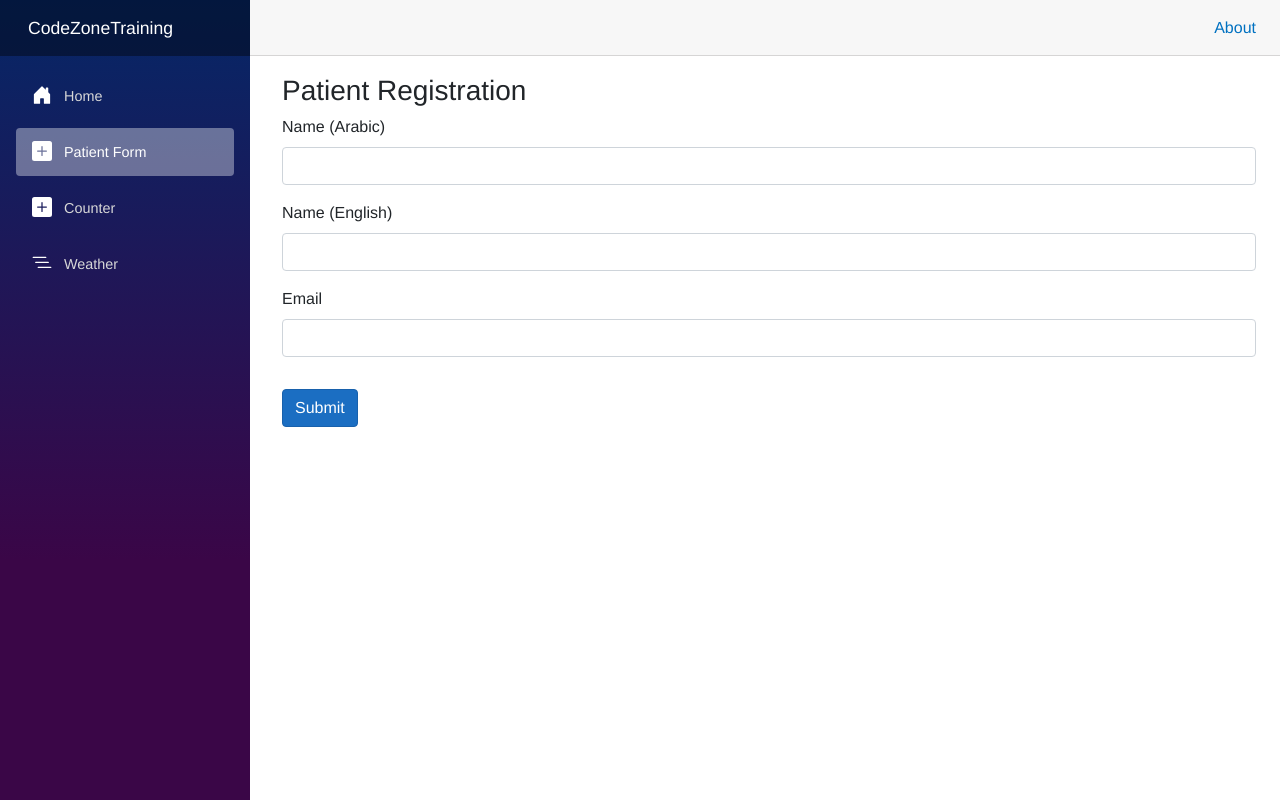
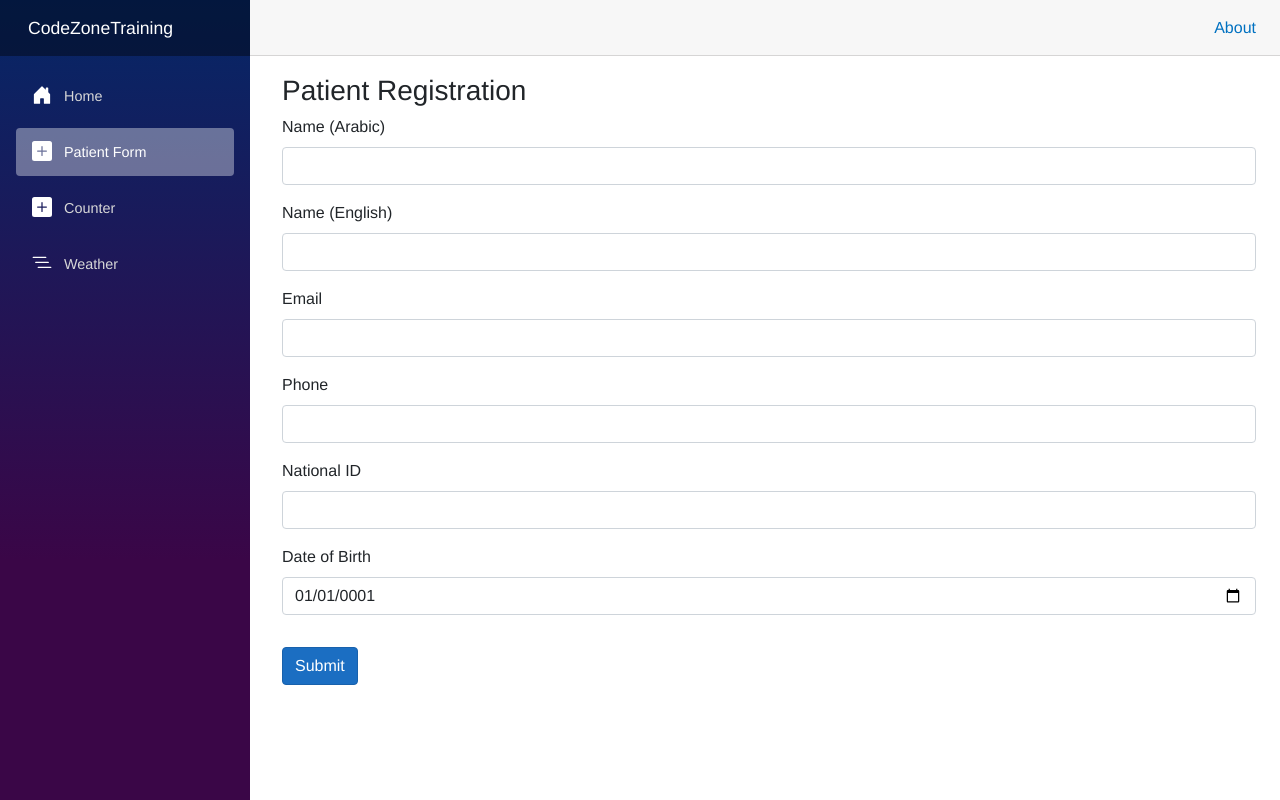
Before and after one commit to mahmoudakrm20/CodeZoneTraining, an ASP.NET Core app: page /PatientForm in a window 1280 px wide. Run offline with ASP.NET Core 8, Linux system fonts and the light colour scheme; style sheets or scripts are compiled from the project's sources.

Commit message:
Adjusting PatientModel and using more Inputs

```diff
--- a/CodeZoneTraining/Pages/PatientForm.razor
+++ b/CodeZoneTraining/Pages/PatientForm.razor
@@ -3,17 +3,36 @@
 <h3>Patient Registration</h3>
 <EditForm Model="@Model" OnValidSubmit="HandleSubmit">
     <!-- Name Arabic -->
-    <Field Label="Name (Arabic)">
-        <InputText class="form-control" @bind-Value="Model.NameArabic" />
-    </Field>
+    <CZField Label="Name (Arabic)">
+        <InputText class="form-control" @bind-Value="Model.NameAr" />
+    </CZField>
     <!-- Name English -->
-    <Field Label="Name (English)">
-        <InputText class="form-control" @bind-Value="Model.NameEnglish" />
-    </Field>
+    <CZField Label="Name (English)">
+        <InputText class="form-control" @bind-Value="Model.NameEn" />
+    </CZField>
     <!-- Email -->
-    <Field Label="Email">
+    <CZField Label="Email">
         <InputText class="form-control" @bind-Value="Model.Email" />
-    </Field>
+    </CZField>
+    <!-- Gender -->
+    <!-- Military Status -->
+    <!-- Phone -->
+    <CZField Label="Phone">
+    <InputText @bind-Value="Model.Phone" class="form-control" />
+    </CZField>
+    <!-- National Id -->
+    <CZField Label="National ID">
+    <InputText @bind-Value="Model.NationalId" class="form-control" />
+    </CZField>
+    <!-- DOB (Date) -->
+    <CZField Label="Date of Birth">
+    <InputDate @bind-Value="Model.DateOfBirth" class="form-control"/>
+    </CZField>
+    <!-- DOB (Y/M/D) -->
+    <!-- Age (Y/M/D) -->
+    <!-- Photo -->
+    <!-- Attach File -->
+
 
     <button type="submit" class="btn btn-primary mt-3">Submit</button>
 </EditForm>
@@ -21,6 +40,6 @@
     private PatientModel Model = new();
     private void HandleSubmit()
     {
-        Console.WriteLine($"Submitted Name: {Model.NameArabic}");
+        Console.WriteLine($"Submitted Name: {Model.NameAr}");
     }
 }
```
Also changed, not shown: CodeZoneTraining/Models/PatientModel.cs (+5 -2 lines), CodeZoneTraining/Components/CZField.razor (renamed from CodeZoneTraining/Components/Field.razor).
